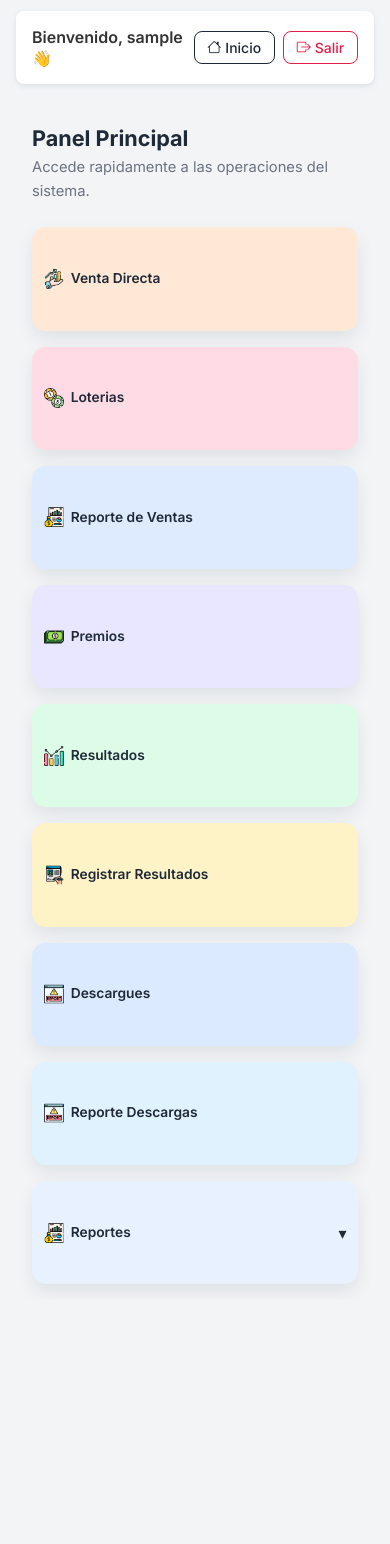
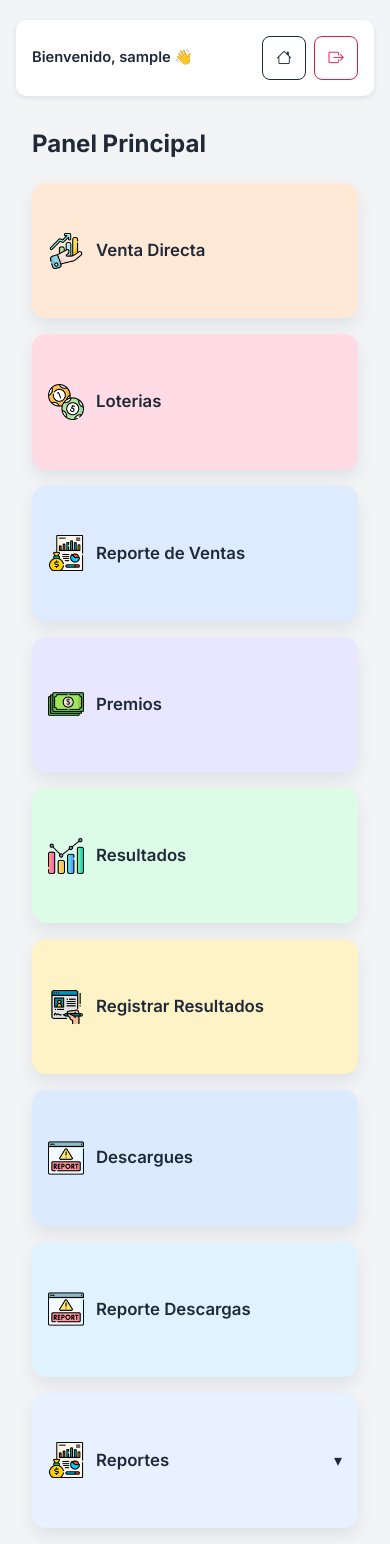
Before and after one commit to daniel0227/ventas, a Django app: page / in a window 390 px wide. Before the commit the page ends 1289 px from the top, so only its background shows below. Run offline with Django 5.2, Linux system fonts and the light colour scheme; the visitor is signed in with stand-in values (Sample User, id 1); some libraries are stand-ins or nearby versions.

Commit message:
Mejoras visuales home y header + fix imágenes de loterias en producción
- Sirve archivos de media en producción (no solo en DEBUG)
- Cards del home: iconos más grandes, mejor altura y tipografía para móvil
- Feedback táctil :active en cards, touch-action: manipulation
- Header: inline styles → clases CSS, botones solo icono en pantallas < 400px
- Columna única en pantallas muy pequeñas (< 400px)

Co-Authored-By: Claude Sonnet 4.6 <noreply@anthropic.com>

```diff
--- a/chance/urls.py
+++ b/chance/urls.py
@@ -32,5 +32,5 @@ urlpatterns = [
     path("api/notificaciones/", views.notificaciones_list, name="notificaciones_list"),
 ]
 
-if settings.DEBUG:
-    urlpatterns += static(settings.MEDIA_URL, document_root=settings.MEDIA_ROOT)
+# Servir archivos de media siempre (Railway no usa CDN externo para media)
+urlpatterns += static(settings.MEDIA_URL, document_root=settings.MEDIA_ROOT)
--- a/core/templates/core/base.html
+++ b/core/templates/core/base.html
@@ -40,31 +40,26 @@
         <!-- Se asume que ya tienes Bootstrap 5 y Bootstrap Icons incluidos en tu plantilla base -->
 <!-- Ejemplo de uso de Bootstrap 5 y Bootstrap Icons -->
 
-      <div class="welcome-container d-flex justify-content-between align-items-center p-3 shadow-sm" style="margin-top: 3%; background-color: #fff; border-radius: 8px;">
-        <!-- Texto de bienvenida con un emoji -->
-        <h5 class="m-0" style="font-weight: 600; color: #333; font-size: 16px;">
+      <div class="welcome-container d-flex justify-content-between align-items-center p-3 shadow-sm">
+        <h5 class="welcome-greeting m-0">
           Bienvenido, {{ user.username }}
-          <span role="img" aria-label="wave">👋</span>
+          <span role="img" aria-label="Saludo">👋</span>
         </h5>
 
-        <!-- Contenedor de botones -->
         <div class="btn-container d-flex gap-2">
-          <!-- Botón Inicio con ícono de Bootstrap Icons -->
-          <a href="{% url 'home' %}" class="btn btn-outline-primary d-flex align-items-center fw-semibold">
-            <i class="bi bi-house me-1"></i>
-            Inicio
+          <a href="{% url 'home' %}" class="btn btn-outline-primary welcome-btn d-flex align-items-center fw-semibold" aria-label="Ir al inicio">
+            <i class="bi bi-house"></i>
+            <span class="welcome-btn-text ms-1">Inicio</span>
           </a>
-          <!-- Botón Salir con ícono de Bootstrap Icons -->
           <form method="post" action="{% url 'logout' %}" class="d-inline">
             {% csrf_token %}
-            <button class="btn btn-outline-danger d-flex align-items-center fw-semibold" type="submit">
-              <i class="bi bi-box-arrow-right me-1"></i>
-              Salir
+            <button class="btn btn-outline-danger welcome-btn d-flex align-items-center fw-semibold" type="submit" aria-label="Cerrar sesión">
+              <i class="bi bi-box-arrow-right"></i>
+              <span class="welcome-btn-text ms-1">Salir</span>
             </button>
           </form>
         </div>
       </div>
-      <br>
 
       {% block breadcrumbs %}{% endblock %}
 
@@ -76,6 +71,47 @@
 
   </body>
   <style>
+    .welcome-container {
+      margin-top: 1.25rem;
+      margin-bottom: 1rem;
+      background-color: #fff;
+      border-radius: 10px;
+    }
+
+    .welcome-greeting {
+      font-weight: 600;
+      color: #1f2937;
+      font-size: 1rem;
+      white-space: nowrap;
+      overflow: hidden;
+      text-overflow: ellipsis;
+      max-width: 55%;
+    }
+
+    .welcome-btn {
+      min-height: 40px;
+      font-size: 0.95rem;
+      touch-action: manipulation;
+    }
+
+    @media (max-width: 399.98px) {
+      .welcome-btn-text {
+        display: none;
+      }
+
+      .welcome-btn {
+        min-width: 44px;
+        min-height: 44px;
+        justify-content: center;
+        padding: 0.5rem 0.75rem;
+      }
+
+      .welcome-greeting {
+        font-size: 0.92rem;
+        max-width: 50%;
+      }
+    }
+
     .btn {
       line-height: 1;
       padding: 0.5rem 0.8rem;
--- a/core/templates/core/home.html
+++ b/core/templates/core/home.html
@@ -5,7 +5,6 @@
 <section class="home-menu container py-4 py-md-5">
   <header class="mb-4">
     <h2 class="home-title mb-1">Panel Principal</h2>
-    <p class="home-subtitle mb-0">Accede rapidamente a las operaciones del sistema.</p>
   </header>
 
   <div class="row g-3 g-md-4">
@@ -168,12 +167,19 @@
   }
 
   .home-subtitle {
-    color: #6b7280;
+    color: #4b5563;
   }
 
   .menu-link {
     display: block;
     text-decoration: none;
+    touch-action: manipulation;
+  }
+
+  .menu-link:active .menu-card {
+    transform: scale(0.97);
+    box-shadow: 0 4px 10px rgba(15, 23, 42, 0.1);
+    transition: transform 0.08s ease, box-shadow 0.08s ease;
   }
 
   .menu-card {
@@ -203,18 +209,19 @@
     display: flex;
     align-items: center;
     gap: 0.9rem;
-    padding: 1rem 1.1rem;
+    padding: 0.6rem 1.1rem;
+    min-height: 50px;
   }
 
   .menu-icon {
-    width: 30px;
-    height: 30px;
+    width: 36px;
+    height: 36px;
     flex: 0 0 auto;
   }
 
   .menu-label {
     margin: 0;
-    font-size: 1rem;
+    font-size: 1.05rem;
     font-weight: 600;
     line-height: 1.3;
     color: #1f2937;
@@ -278,13 +285,15 @@
     gap: 0.5rem;
     text-decoration: none;
     color: #1f2937;
-    font-size: 0.92rem;
+    font-size: 0.95rem;
     font-weight: 600;
-    padding: 0.5rem 0.55rem;
+    padding: 0.7rem 0.75rem;
     border-radius: 10px;
     background: rgba(255, 255, 255, 0.7);
     border: 1px solid rgba(31, 41, 55, 0.06);
     transition: background-color 0.18s ease, transform 0.18s ease;
+    touch-action: manipulation;
+    min-height: 48px;
   }
 
   .menu-collapse-link:hover,
@@ -310,42 +319,49 @@
     }
 
     .home-title {
-      font-size: 1.35rem;
+      font-size: 1.5rem;
     }
 
     .home-subtitle {
-      font-size: 0.92rem;
+      font-size: 1rem;
     }
 
     .menu-item {
-      gap: 0.45rem;
-      padding: 0.1rem 0.72rem;
-      min-height: 40px;
+      gap: 0.75rem;
+      padding: 0.6rem 1rem;
+      min-height: 50px;
     }
 
     .menu-icon {
-      width: 20px;
-      height: 20px;
+      width: 36px;
+      height: 36px;
     }
 
     .menu-label {
-      font-size: 0.86rem;
-      line-height: 1.15;
+      font-size: 1.05rem;
+      line-height: 1.25;
     }
 
     .menu-collapse-main {
-      gap: 0.45rem;
+      gap: 0.75rem;
     }
 
     .menu-collapse-list {
-      gap: 0.22rem;
-      padding: 0.4rem 0.55rem 0.55rem;
+      gap: 0.4rem;
+      padding: 0.6rem 0.65rem 0.75rem;
     }
 
     .menu-collapse-link {
-      font-size: 0.8rem;
-      padding: 0.36rem 0.45rem;
+      font-size: 0.95rem;
+      padding: 0.7rem 0.65rem;
       border-radius: 8px;
+      min-height: 48px;
+    }
+  }
+
+  @media (max-width: 399.98px) {
+    .col-sm-6 {
+      width: 100%;
     }
   }
 </style>
```
